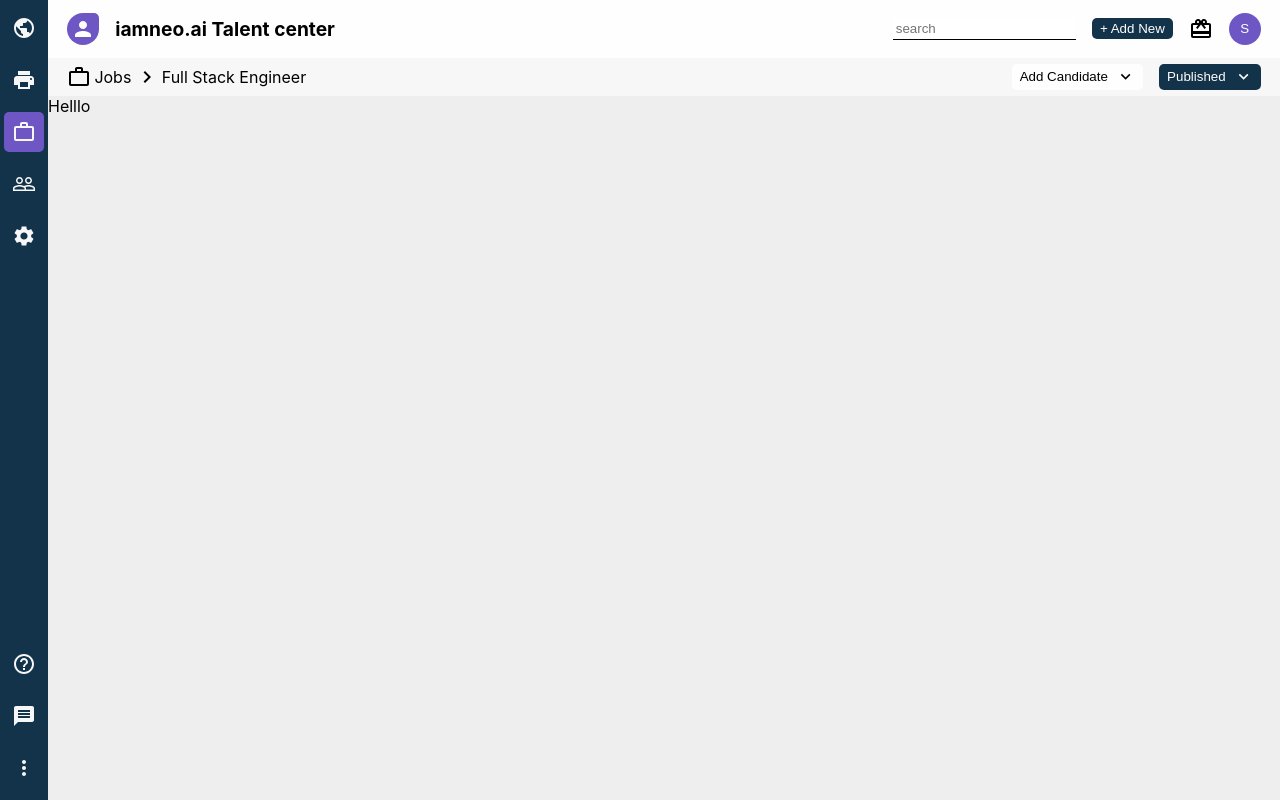
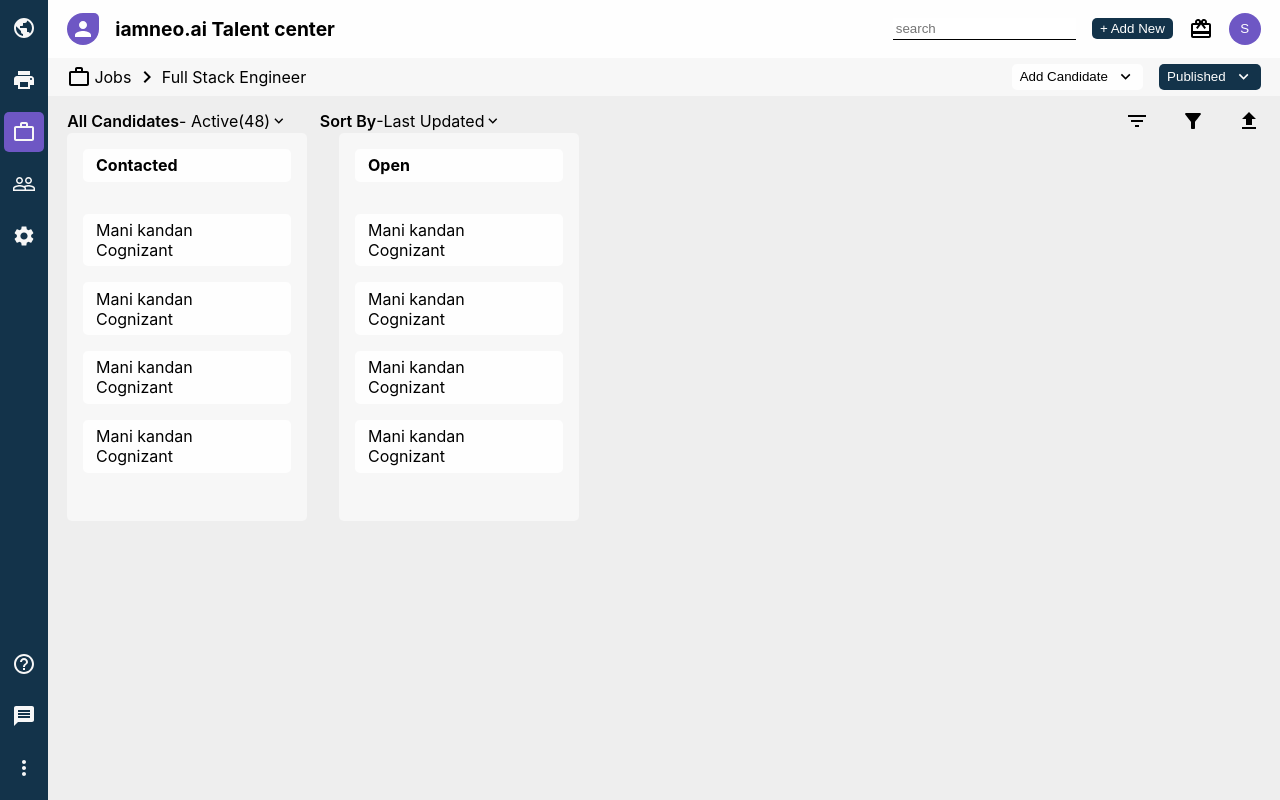
Before and after one commit to manismk/iamneo_assignment, a React (Create React App) app: page / in a window 1280 px wide. Built offline with nearby package versions, Linux system fonts and the light colour scheme.

Commit message:
style: main conatainer and added data

```diff
--- a/package.json
+++ b/package.json
@@ -12,8 +12,10 @@
     "@testing-library/user-event": "^13.5.0",
     "material-icons": "^1.11.1",
     "react": "^18.1.0",
+    "react-beautiful-dnd": "^13.1.0",
     "react-dom": "^18.1.0",
     "react-scripts": "5.0.1",
+    "uuid": "^8.3.2",
     "web-vitals": "^2.1.4"
   },
   "scripts": {
--- a/src/App.js
+++ b/src/App.js
@@ -1,6 +1,8 @@
+import { ExpandMore, FilterAlt, FilterList, Upload } from "@mui/icons-material";
 import { SecondTopBar } from "./components/secondary-topbar/SecondTopBar";
 import { SideBar } from "./components/sidebar/SideBar";
 import { TopBar } from "./components/topbar/TopBar";
+import { candidateDetails } from "./data";
 
 const App = () => {
   return (
@@ -10,7 +12,44 @@ const App = () => {
       <div className="main">
         <TopBar />
         <SecondTopBar />
-        Helllo
+        <div className="main--container">
+          <div className="top--actions">
+            <div>
+              <div className="action">
+                <span>All Candidates</span>- Active(48)
+                <ExpandMore />
+              </div>
+              <div className="action">
+                <span>Sort By</span>-Last Updated
+                <ExpandMore />
+              </div>
+            </div>
+            <div>
+              <FilterList />
+              <FilterAlt />
+              <Upload />
+            </div>
+          </div>
+          <div className="task--container">
+            {candidateDetails.map((task) => {
+              return (
+                <div className="task--wrapper" key={task.id}>
+                  <p className="task--Name">{task.type}</p>
+                  <div className="candidate--container">
+                    {task.candidates.map((candidate) => {
+                      return (
+                        <div className="candidate--card" key={candidate.id}>
+                          <p className="candidate--name">{candidate.Name}</p>
+                          <p className="candidate--from">{candidate.from}</p>
+                        </div>
+                      );
+                    })}
+                  </div>
+                </div>
+              );
+            })}
+          </div>
+        </div>
       </div>
     </div>
   );
--- /dev/null
+++ b/src/data.js
@@ -0,0 +1,56 @@
+import { v4 as uuid } from "uuid";
+
+export const candidateDetails = [
+  {
+    id: uuid(),
+    type: "Contacted",
+    candidates: [
+      {
+        id: uuid(),
+        Name: "Mani kandan",
+        from: "Cognizant",
+      },
+      {
+        id: uuid(),
+        Name: "Mani kandan",
+        from: "Cognizant",
+      },
+      {
+        id: uuid(),
+        Name: "Mani kandan",
+        from: "Cognizant",
+      },
+      {
+        id: uuid(),
+        Name: "Mani kandan",
+        from: "Cognizant",
+      },
+    ],
+  },
+  {
+    id: uuid(),
+    type: "Open",
+    candidates: [
+      {
+        id: uuid(),
+        Name: "Mani kandan",
+        from: "Cognizant",
+      },
+      {
+        id: uuid(),
+        Name: "Mani kandan",
+        from: "Cognizant",
+      },
+      {
+        id: uuid(),
+        Name: "Mani kandan",
+        from: "Cognizant",
+      },
+      {
+        id: uuid(),
+        Name: "Mani kandan",
+        from: "Cognizant",
+      },
+    ],
+  },
+];
--- a/src/index.css
+++ b/src/index.css
@@ -30,3 +30,64 @@ code {
 .main {
   margin-left: 3rem;
 }
+
+.main--container {
+  padding: 0.8rem 1.2rem;
+  overflow: auto;
+}
+
+.top--actions {
+  display: flex;
+  justify-content: space-between;
+  align-self: center;
+}
+
+.top--actions > div {
+  display: flex;
+  gap: 2rem;
+  align-items: center;
+}
+
+.action {
+  display: flex;
+  align-items: center;
+}
+
+.action span {
+  font-weight: 600;
+}
+
+.action svg {
+  font-size: 1.1rem;
+}
+
+.task--container {
+  display: flex;
+  gap: 2rem;
+}
+.task--wrapper {
+  background-color: var(--light--2);
+  width: 15rem;
+  padding: 1rem;
+  border-radius: 5px;
+}
+
+.task--Name {
+  background-color: var(--light--1);
+  font-weight: 700;
+  padding: 0.4rem 0.8rem;
+  border-radius: 5px;
+}
+
+.candidate--container {
+  margin: 2rem 0;
+  display: flex;
+  flex-direction: column;
+  gap: 1rem;
+}
+
+.candidate--card {
+  background-color: var(--light--1);
+  padding: 0.4rem 0.8rem;
+  border-radius: 5px;
+}
```
Also changed, not shown: 1 other file (tests, documents, lock files or other folders).
